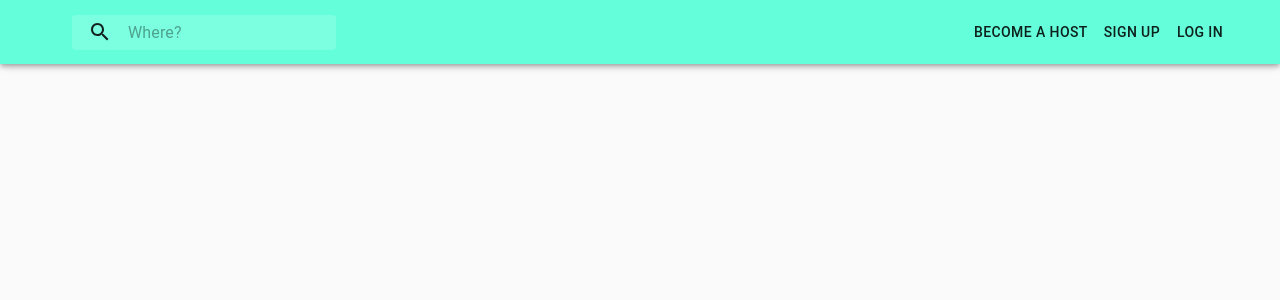
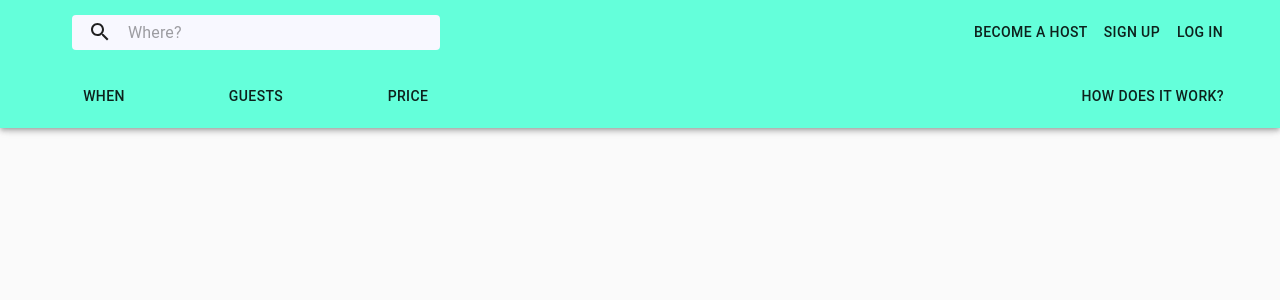
Before and after one commit to ssenchenko/bg-web, a React (Create React App) app: page / in a window 1280 px wide. Shown: the top 300 px of the page. Built offline with nearby package versions, Linux system fonts and the light colour scheme.

Commit message:
landing header structure

```diff
--- a/src/components/header.tsx
+++ b/src/components/header.tsx
@@ -1,16 +1,33 @@
 import React from "react";
 import { AppBar, Toolbar, Button, Box, Container } from "@material-ui/core";
-import { styled, useTheme } from "@material-ui/core/styles";
+import { styled } from "@material-ui/core/styles";
 import SearchField from "./search";
+import { ThemedProps } from "../settings";
 
 const LandingHeader: React.FC = () => {
   const GrowingFiller = styled(Box)({
     flexGrow: 1,
   });
 
+  const TwoRowContainer = styled(Container)({
+    flexDirection: "row",
+  });
+
+  const SearchButtonsContainer = styled(Box)(({ theme }: ThemedProps<{}>) => ({
+    display: "flex",
+    justifyContent: "space-between",
+    marginRight: theme.spacing(2),
+    marginLeft: 0,
+    width: theme.spacing(19 + 8),
+    [theme.breakpoints.up("md")]: {
+      marginLeft: theme.spacing(3),
+      width: theme.spacing(38 + 8),
+    },
+  }));
+
   return (
     <AppBar>
-      <Container maxWidth="lg">
+      <TwoRowContainer maxWidth="lg">
         <Toolbar>
           <SearchField />
           <GrowingFiller />
@@ -18,7 +35,16 @@ const LandingHeader: React.FC = () => {
           <Button>Sign Up</Button>
           <Button>Log In</Button>
         </Toolbar>
-      </Container>
+        <Toolbar>
+          <SearchButtonsContainer>
+            <Button>When</Button>
+            <Button>Guests</Button>
+            <Button>Price</Button>
+          </SearchButtonsContainer>
+          <GrowingFiller />
+          <Button>How does it work?</Button>
+        </Toolbar>
+      </TwoRowContainer>
     </AppBar>
   );
 };
--- a/src/components/search.tsx
+++ b/src/components/search.tsx
@@ -1,26 +1,26 @@
 import React from "react";
-import { makeStyles, Theme, createStyles } from "@material-ui/core/styles";
-import { InputBase, fade } from "@material-ui/core";
+import { styled } from "@material-ui/core/styles";
+import { InputBase, Box } from "@material-ui/core";
 import SearchIcon from "@material-ui/icons/Search";
+import { ThemedProps } from "../settings";
 
-const useStyles = makeStyles((theme: Theme) =>
-  createStyles({
-    search: {
+const SearchField: React.FC = () => {
+  const SearchWrapper = styled(Box)(({ theme }: ThemedProps<{}>) => ({
     position: "relative",
     borderRadius: theme.shape.borderRadius,
-      backgroundColor: fade(theme.palette.common.white, 0.15),
+    backgroundColor: theme.palette.background.default,
     "&:hover": {
-        backgroundColor: fade(theme.palette.common.white, 0.25),
+      backgroundColor: theme.palette.background.paper,
     },
     marginRight: theme.spacing(2),
     marginLeft: 0,
-      width: "100%",
+    width: "auto",
     [theme.breakpoints.up("sm")]: {
-        marginLeft: theme.spacing(3),
-        width: "auto",
+      marginLeft: theme.spacing(3), // to separate from logo
     },
-    },
-    searchIcon: {
+  }));
+
+  const SearchIconWrapper = styled(Box)(({ theme }: ThemedProps<{}>) => ({
     width: theme.spacing(7),
     height: "100%",
     position: "absolute",
@@ -28,37 +28,26 @@ const useStyles = makeStyles((theme: Theme) =>
     display: "flex",
     alignItems: "center",
     justifyContent: "center",
-    },
-    inputRoot: {
-      color: "inherit",
-    },
-    inputInput: {
+  }));
+
+  const InputStyled = styled(InputBase)(({ theme }: ThemedProps<{}>) => ({
+    "&> input": {
       padding: theme.spacing(1, 1, 1, 7),
       transition: theme.transitions.create("width"),
-      width: "100%",
+      width: theme.spacing(19),
       [theme.breakpoints.up("md")]: {
-        width: 200,
+        width: theme.spacing(38),
       },
     },
-  }),
-);
+  }));
 
-const SearchField: React.FC = () => {
-  const classes = useStyles();
   return (
-    <div className={classes.search}>
-      <div className={classes.searchIcon}>
+    <SearchWrapper>
+      <SearchIconWrapper>
         <SearchIcon />
-      </div>
-      <InputBase
-        placeholder="Where?"
-        classes={{
-          root: classes.inputRoot,
-          input: classes.inputInput,
-        }}
-        inputProps={{ "aria-label": "where" }}
-      />
-    </div>
+      </SearchIconWrapper>
+      <InputStyled placeholder="Where?" inputProps={{ "aria-label": "where" }} />
+    </SearchWrapper>
   );
 };
 
--- a/src/settings.ts
+++ b/src/settings.ts
@@ -1,17 +1,29 @@
-import { createMuiTheme } from "@material-ui/core/styles";
+import { createMuiTheme, Theme } from "@material-ui/core/styles";
 
 const theme = createMuiTheme({
   palette: {
     primary: {
       main: "#64ffda",
+      light: "#9fffdf",
+      dark: "#2bbc7d",
     },
     secondary: {
       main: "#ef6c00",
+      light: "#ff9d3f",
+      dark: "#b53d00",
     },
     error: {
       main: "#c2185b",
     },
+    background: {
+      default: "#f8f8ff",
+      paper: "#dcdcdc",
+    },
   },
 });
 
+export type ThemedProps<T> = T & {
+  theme: Theme;
+};
+
 export default theme;
```
Lines whose indentation alone changed are shown as unchanged.
